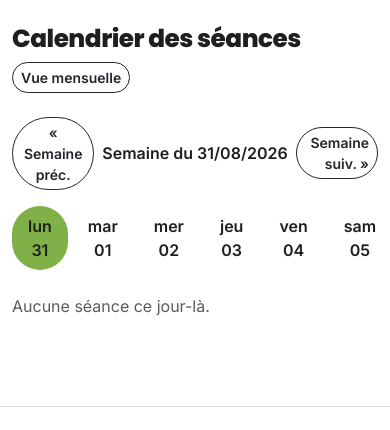
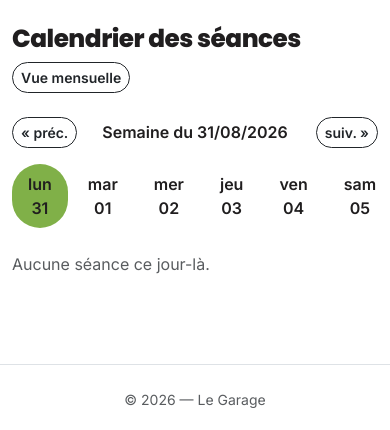
Before and after one commit to pimpim13/garage, a Django app: page /calendrier/semaine/2026-08-31/ in a window 390 px wide. Shown: the part 66-496 px from the top of the page. Run offline with Django 5.2, Linux system fonts and the light colour scheme; data that the repository does not hold is empty.

Commit message:
Corrige l'asymétrie des boutons semaine préc./suiv. sur mobile
Le texte cassait sur un nombre de lignes différent selon le bouton,
rendant l'un circulaire et l'autre en pilule. Texte raccourci en
dessous de sm et white-space: nowrap pour garantir une forme identique.

```diff
--- a/static/css/theme.css
+++ b/static/css/theme.css
@@ -155,6 +155,10 @@ h1, h2, h3, .display-font {
   justify-self: end;
 }
 
+.semaine-nav > a {
+  white-space: nowrap;
+}
+
 .mois-grille {
   display: flex;
   flex-direction: column;
--- a/templates/scheduling/calendrier.html
+++ b/templates/scheduling/calendrier.html
@@ -20,9 +20,9 @@
   {% endif %}
 
   <div class="semaine-nav mb-3">
-    <a href="{% url 'scheduling:calendrier_semaine' semaine=semaine_precedente|date:'Y-m-d' %}" class="btn btn-outline-dark btn-sm">&laquo; Semaine préc.</a>
+    <a href="{% url 'scheduling:calendrier_semaine' semaine=semaine_precedente|date:'Y-m-d' %}" class="btn btn-outline-dark btn-sm">&laquo; <span class="d-none d-sm-inline">Semaine </span>préc.</a>
     <span class="fw-semibold text-center">Semaine du {{ lundi|date:'d/m/Y' }}</span>
-    <a href="{% url 'scheduling:calendrier_semaine' semaine=semaine_suivante|date:'Y-m-d' %}" class="btn btn-outline-dark btn-sm text-end">Semaine suiv. &raquo;</a>
+    <a href="{% url 'scheduling:calendrier_semaine' semaine=semaine_suivante|date:'Y-m-d' %}" class="btn btn-outline-dark btn-sm"><span class="d-none d-sm-inline">Semaine </span>suiv. &raquo;</a>
   </div>
 
   <ul class="nav nav-pills mb-4 flex-nowrap overflow-auto gap-1">
```
